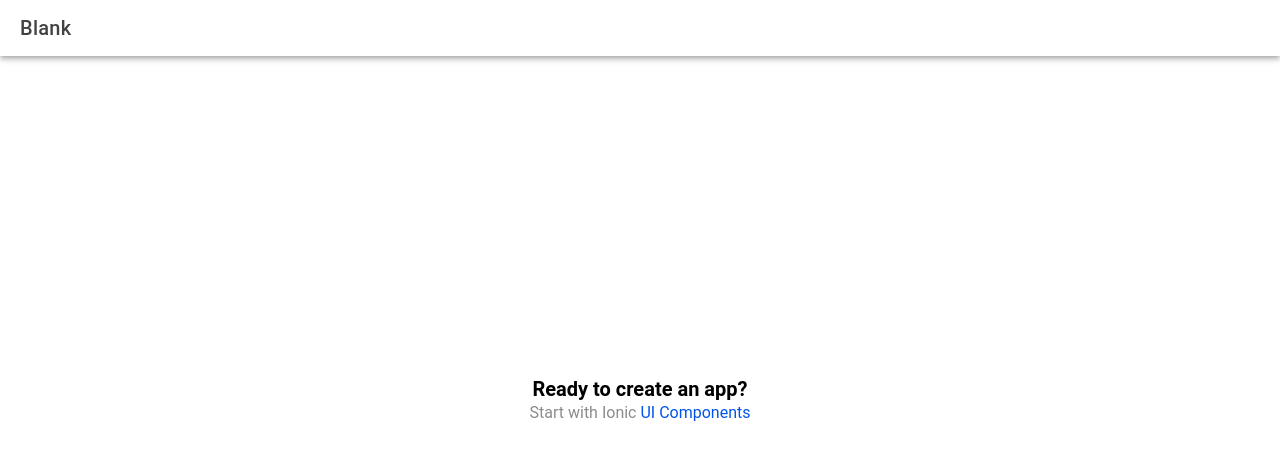
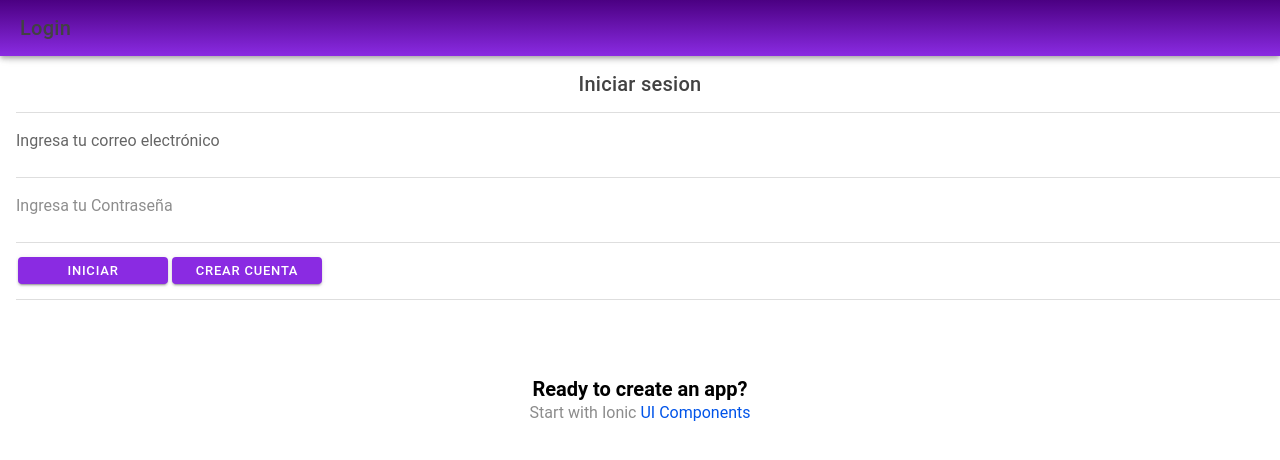
Before and after one commit to VicenteESCa/EntregaParcial2-INGWEB-Mobile, a React (Vite) app: page /home in a window 1280 px wide. Shown: the top 460 px of the page. Built offline with nearby package versions, Linux system fonts and the light colour scheme.

Commit message:
Co-authored-by: MatiasCeledon420 <MatiasCeledon420@users.noreply.github.com>

```diff
--- a/index.html
+++ b/index.html
@@ -1,4 +1,5 @@
 <!DOCTYPE html>
+
 <html lang="en">
   <head>
     <meta charset="utf-8" />
--- a/src/pages/Home.tsx
+++ b/src/pages/Home.tsx
@@ -1,22 +1,43 @@
-import { IonContent, IonHeader, IonPage, IonTitle, IonToolbar } from '@ionic/react';
+import { IonButton, IonContent, IonHeader, IonItem, IonPage, IonTextarea, IonTitle, IonToolbar } from '@ionic/react';
 import ExploreContainer from '../components/ExploreContainer';
-import './Home.css';
+import '../theme/Home.css';
 
 const Home: React.FC = () => {
   return (
     <IonPage>
       <IonHeader>
-        <IonToolbar>
-          <IonTitle>Blank</IonTitle>
+        <IonToolbar className="custom">
+          <IonTitle>Login</IonTitle>
         </IonToolbar>
       </IonHeader>
       <IonContent fullscreen>
         <IonHeader collapse="condense">
           <IonToolbar>
-            <IonTitle size="large">Blank</IonTitle>
+            <IonTitle size="large">Login</IonTitle>
           </IonToolbar>
         </IonHeader>
         <ExploreContainer />
+        <IonItem>
+          <IonToolbar className='Titulo-Correo'>
+            <IonTitle className='.CCentrado'>Iniciar sesion</IonTitle>
+          </IonToolbar>
+        </IonItem>
+        <IonItem>
+          <IonTextarea  placeholder="Ingresa tu correo electrónico"
+                        className="semi-transparent-text"></IonTextarea>
+        </IonItem>
+        <IonItem>
+          <IonToolbar>
+            <IonTextarea  placeholder="Ingresa tu Contraseña"
+                        className="semi-transparent-text"></IonTextarea>
+          </IonToolbar>
+        </IonItem>
+        <IonItem>
+          <IonToolbar className="botones-container">
+            <IonButton className="Button-Iniciar">Iniciar</IonButton>
+            <IonButton className="Button-CrearCuenta">Crear cuenta</IonButton>
+          </IonToolbar>
+        </IonItem>
       </IonContent>
     </IonPage>
   );
--- /dev/null
+++ b/src/theme/Home.css
@@ -0,0 +1,20 @@
+.custom{
+    --background: linear-gradient(180deg, #4b0082, #8a2be2);
+}
+
+.Button-CrearCuenta, .Button-Iniciar{
+    --background: #8a2be2;
+    width: 150px;
+}
+.Titulo-Correo{
+    --margin: 0px;
+    text-align: center
+}
+.botones-container {
+    display: flex;
+    justify-content: center;
+    gap: 15px; /* Espacio entre los botones */
+  }
+.semi-transparent-text::placeholder {
+    color: rgba(128, 128, 128, 0.5); /* Color gris semi-transparente */
+}
```
Also changed, not shown: src/pages/Create_Post.tsx (added), src/pages/Home.css (deleted), src/pages/Menu.tsx (added), src/theme/Menu.css (added), 1 other file (tests, documents, lock files or other folders).
